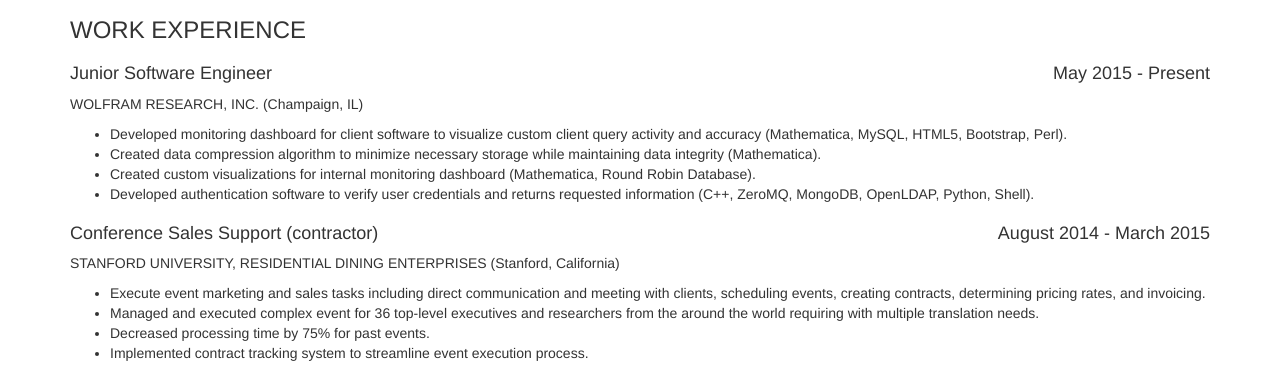
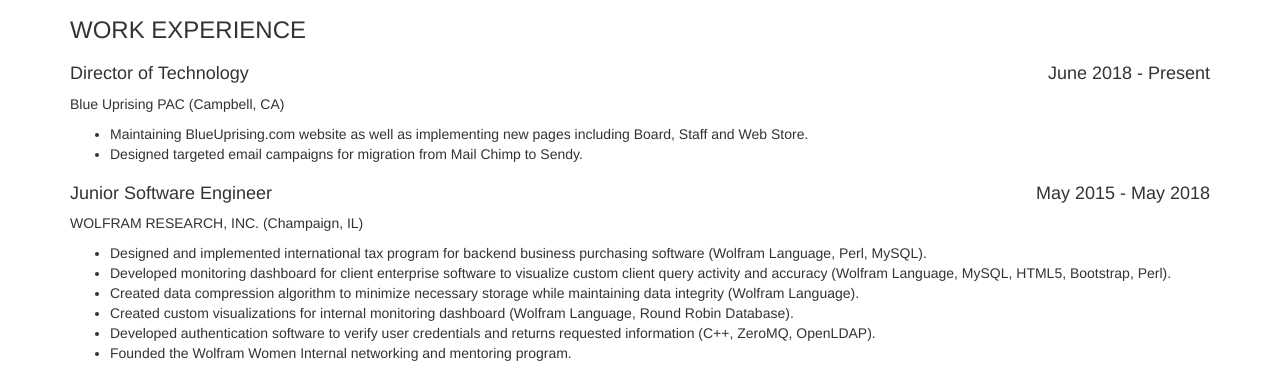
Before and after one commit to dtahiliani/dtahiliani.github.io, a plain HTML site: page index.html in a window 1280 px wide. Shown: the part 414-784 px from the top of the page. Drawn offline with nearby package versions, Linux system fonts and the light colour scheme.

Commit message:
updated text

```diff
--- a/index.html
+++ b/index.html
@@ -43,6 +43,24 @@
     	      <H3>WORK EXPERIENCE</H3>
           </div>
         </div>
+        <!--Blue Uprising PAC-->
+        <div class="row">
+          <div class="col-sm-8 col-xs-12">
+            <h4>Director of Technology</h4>
+            <p>Blue Uprising PAC (Campbell, CA)</p>
+          </div>
+          <div class="col-sm-4 col-xs-12">
+            <h4 class="text-right">June 2018 - Present</h4>
+          </div>
+        </div>
+        <div class="row">
+          <div class="col-sm-12 col-xs-12">
+            <ul>
+            	<li>Maintaining BlueUprising.com website as well as implementing new pages including Board, Staff and Web Store.</li>
+            	<li>Designed targeted email campaigns for migration from Mail Chimp to Sendy.</li>
+            </ul>
+          </div>
+        </div>
         <!--Wolfram Research-->
         <div class="row">
           <div class="col-sm-8 col-xs-12">
@@ -50,23 +68,25 @@
             <p>WOLFRAM RESEARCH, INC. (Champaign, IL)</p>
           </div>
           <div class="col-sm-4 col-xs-12">
-            <h4 class="text-right">May 2015 - Present</h4>
+            <h4 class="text-right">May 2015 - May 2018</h4>
           </div>
         </div>
         <div class="row">
           <div class="col-sm-12 col-xs-12">
             <ul>
-              <li>Developed monitoring dashboard for client software to visualize custom client query activity and accuracy (Mathematica, MySQL, HTML5, Bootstrap, Perl).</li>
-              <li>Created data compression algorithm to minimize necessary storage while maintaining data integrity (Mathematica).</li>
-              <li>Created custom visualizations for internal monitoring dashboard (Mathematica, Round Robin Database).</li>
-              <li>Developed authentication software to verify user credentials and returns requested information (C++, ZeroMQ, MongoDB, OpenLDAP, Python, Shell).</li>
+            	<li>Designed and implemented international tax program for backend business purchasing software (Wolfram Language, Perl, MySQL).</li>
+				<li>Developed monitoring dashboard for client enterprise software to visualize custom client query activity and accuracy (Wolfram Language, MySQL, HTML5, Bootstrap, Perl).</li>
+				<li>Created data compression algorithm to minimize necessary storage while maintaining data integrity (Wolfram Language).</li>
+				<li>Created custom visualizations for internal monitoring dashboard (Wolfram Language, Round Robin Database).</li>
+				<li>Developed authentication software to verify user credentials and returns requested information (C++, ZeroMQ, OpenLDAP).</li>
+				<li>Founded the Wolfram Women Internal networking and mentoring program.</li>
             </ul>
           </div>
         </div>
         <!--Stanford-->
         <div class="row">
           <div class="col-sm-8 col-xs-12">
-            <h4>Conference Sales Support (contractor)</h4>
+            <h4>Brand Manager</h4>
             <p>STANFORD UNIVERSITY, RESIDENTIAL DINING ENTERPRISES (Stanford, California)</p>
           </div>
           <div class="col-sm-4 col-xs-12">
```
